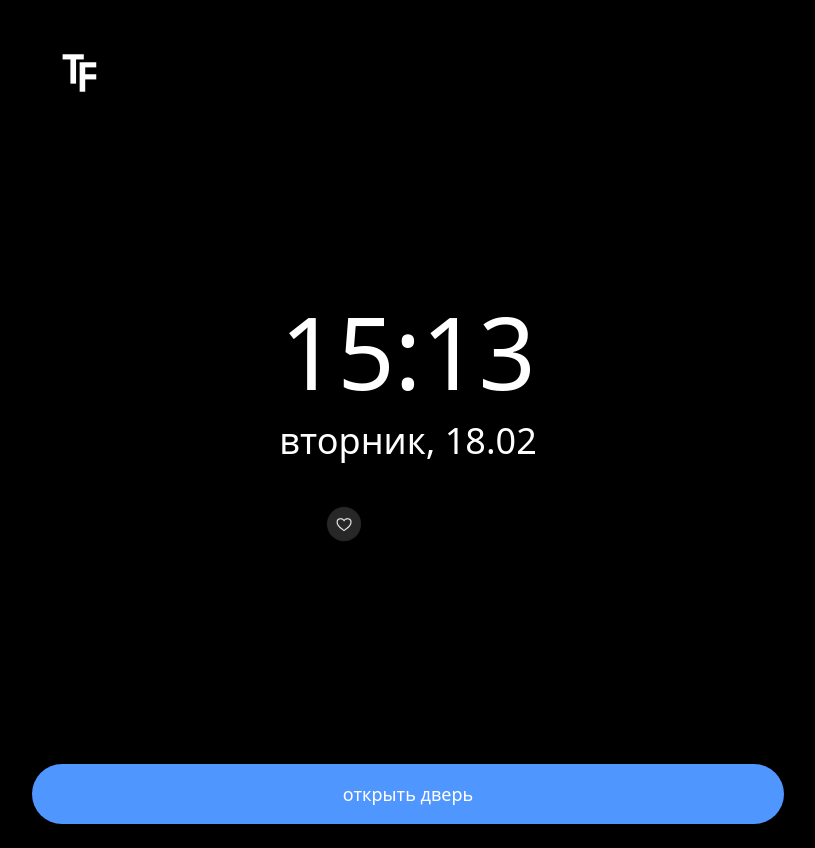
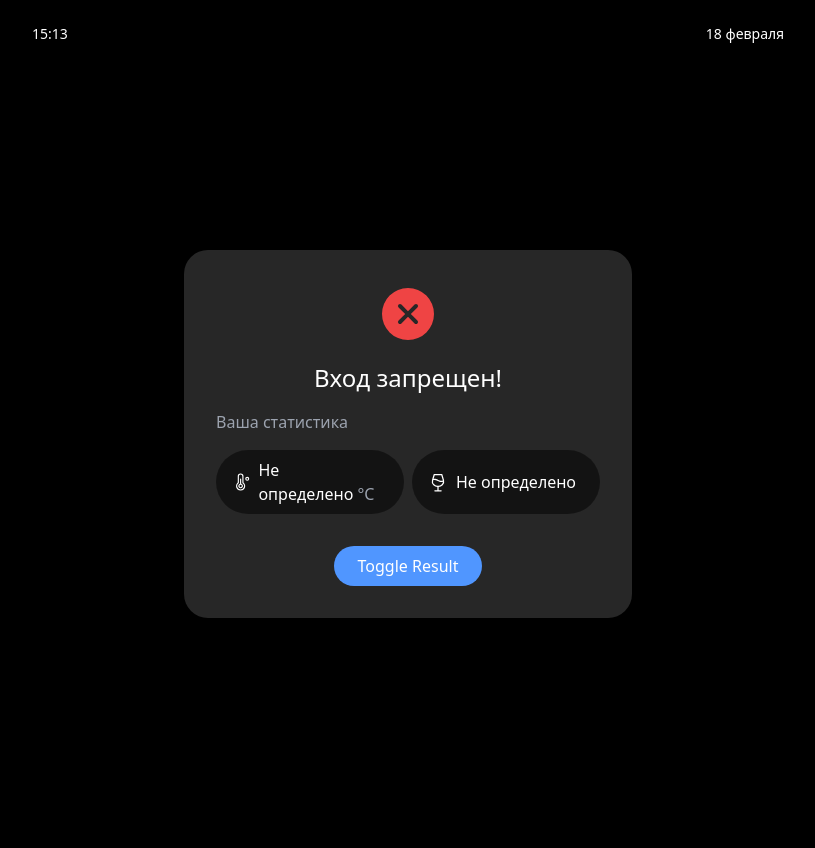
Before and after one commit to kuatovakamila/track-facility-frontend, a React (Vite) app: page /complete-authentication in a window 1280 px wide. Before the commit this address led to /. Shown: the whole page, without its empty margins (232-1047 px from the left). Built offline with nearby package versions, Linux system fonts and the light colour scheme.

Commit message:
Update CompleteAuthentication.tsx

```diff
--- a/src/pages/CompleteAuthentication.tsx
+++ b/src/pages/CompleteAuthentication.tsx
@@ -12,14 +12,17 @@ import { useLocation, useNavigate } from "react-router-dom";
 export default function CompleteAuthentication() {
 	const navigate = useNavigate();
 	const location = useLocation();
-	const [isSuccess, setIsSuccess] = useState(location.state?.success ?? true);
+	const [isSuccess, setIsSuccess] = useState(
+		location.state?.success === true
+	);
 
-	// ✅ Retrieve results from localStorage
+	// ✅ Retrieve results from localStorage safely
 	const results = (() => {
 		try {
-            return JSON.parse(localStorage.getItem("results") || "{}");
+			const storedResults = localStorage.getItem("results");
+			return storedResults ? JSON.parse(storedResults) : {};
 		} catch (error) {
-            console.error("Error parsing results:", error);
+			console.error("❌ Error parsing results:", error);
 			return {};
 		}
 	})();
@@ -32,19 +35,28 @@ export default function CompleteAuthentication() {
 			? "Пьяный"
 			: "Не определено";
 
+	// ✅ Ensure temperature is properly displayed
+	const temperatureValue = results.temperature ?? "Не определено";
+
 	// ✅ Updated stats with the correct alcohol state
 	const stats = [
-		{ icon: Thermometer, value: results.temperature ?? "0", unit: "°C" },
+		{ icon: Thermometer, value: temperatureValue, unit: "°C" },
 		{ icon: Wine, value: alcoholStatus, unit: "" },
 	];
 
+	// ✅ Redirect only if we have complete data
 	useEffect(() => {
+		if (!results.temperature || results.alcohol === "Не определено") {
+			console.warn("⚠️ Incomplete results received, not navigating.");
+			return;
+		}
+
 		const timer = setTimeout(() => {
 			navigate("/");
 		}, 5000);
 
 		return () => clearTimeout(timer);
-	}, [navigate]);
+	}, [navigate, results]);
 
 	return (
 		<div className="min-h-screen bg-black text-white flex flex-col">
```
Lines whose indentation alone changed are shown as unchanged.
